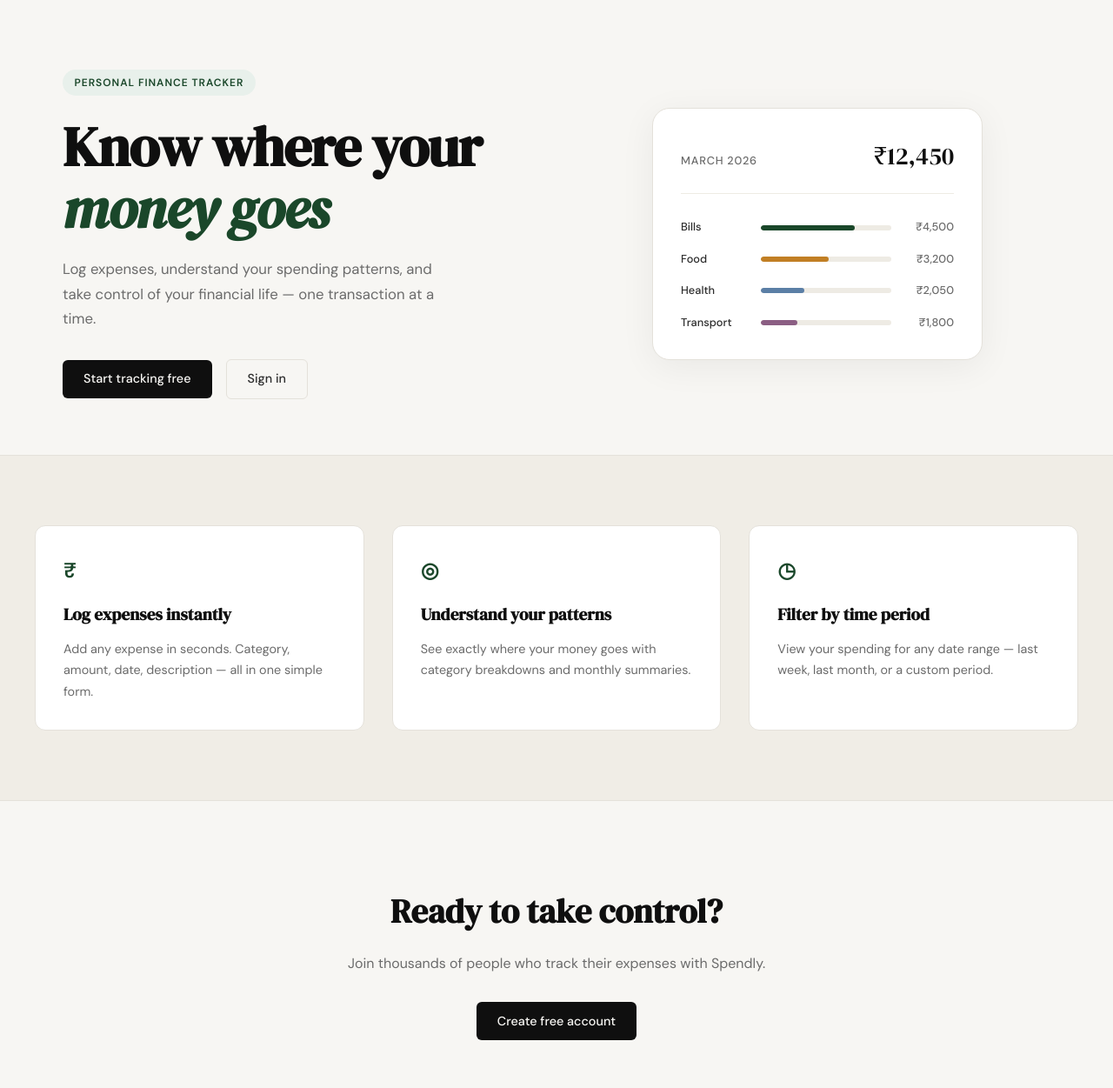
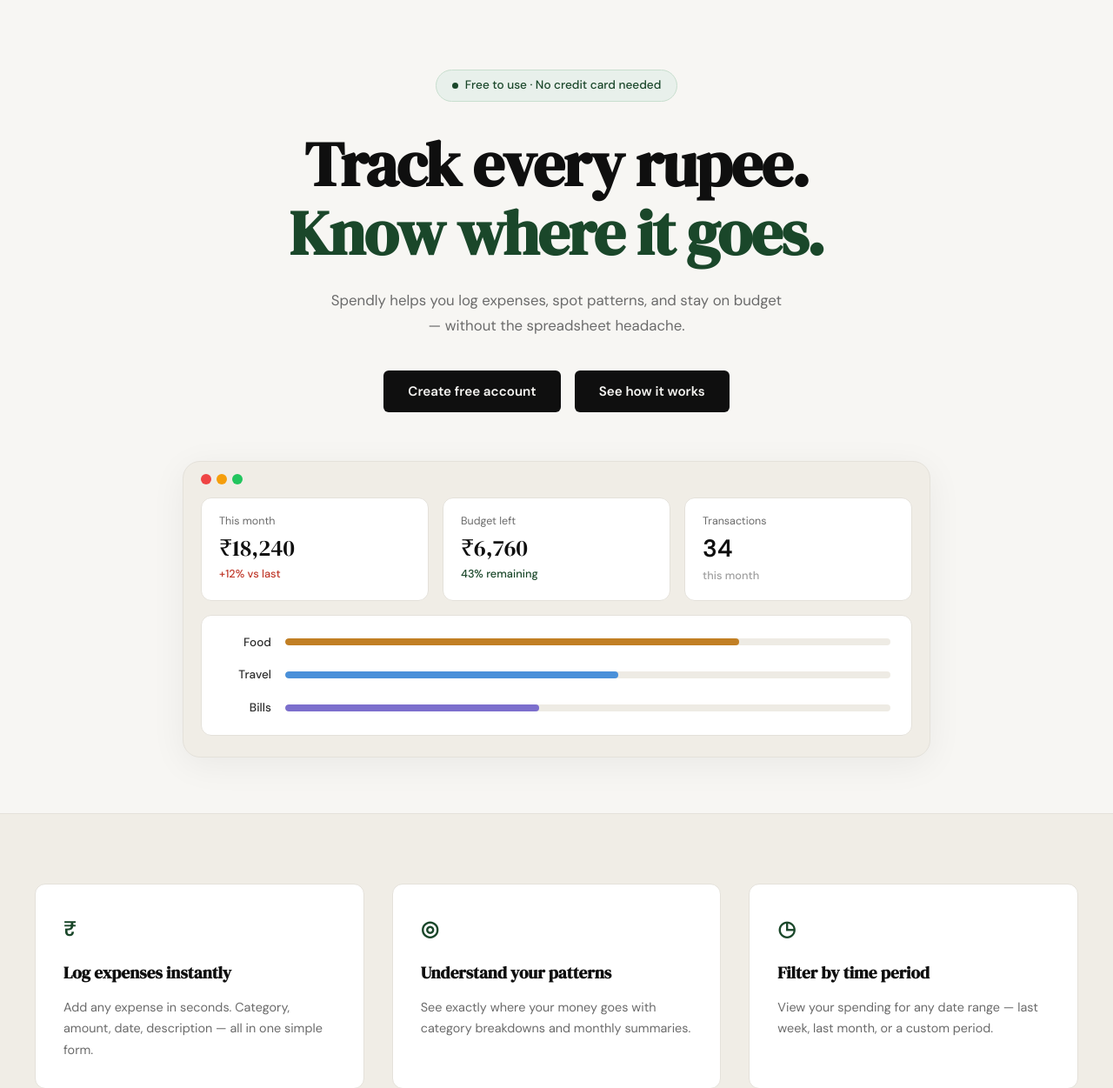
Before and after one commit to abhishekgoyat-materialplus/spendly, a Flask app: page / in a window 1280 px wide. Shown: the part 61-1312 px from the top of the page at 87% size. Run offline with Flask 3, Linux system fonts and the light colour scheme.

Commit message:
landing: redesign hero section

```diff
--- /dev/null
+++ b/static/css/landing.css
@@ -0,0 +1,211 @@
+/* ------------------------------------------------------------------ */
+/* Hero v2 — centered single-column                                    */
+/* ------------------------------------------------------------------ */
+
+.hero-v2 {
+    padding: 5rem 2rem 4rem;
+    text-align: center;
+}
+
+.hero-v2-inner {
+    max-width: 860px;
+    margin: 0 auto;
+    display: flex;
+    flex-direction: column;
+    align-items: center;
+}
+
+/* Badge */
+.hero-v2-badge {
+    display: inline-flex;
+    align-items: center;
+    gap: 0.5rem;
+    background: var(--accent-light);
+    color: var(--accent);
+    border: 1px solid #c8dece;
+    border-radius: 999px;
+    padding: 0.4rem 1.1rem;
+    font-size: 0.85rem;
+    font-weight: 500;
+    margin-bottom: 2rem;
+}
+
+.hero-v2-dot {
+    width: 7px;
+    height: 7px;
+    background: var(--accent);
+    border-radius: 50%;
+    flex-shrink: 0;
+}
+
+/* Title */
+.hero-v2-title {
+    font-family: var(--font-display);
+    font-size: clamp(2.75rem, 6vw, 4.5rem);
+    line-height: 1.1;
+    color: var(--ink);
+    letter-spacing: -0.02em;
+    margin-bottom: 1.5rem;
+}
+
+.hero-v2-accent {
+    display: block;
+    color: var(--accent);
+}
+
+/* Subtitle */
+.hero-v2-subtitle {
+    font-size: 1.05rem;
+    color: var(--ink-muted);
+    line-height: 1.75;
+    max-width: 520px;
+    margin-bottom: 2.25rem;
+}
+
+/* CTA buttons */
+.hero-v2-actions {
+    display: flex;
+    gap: 1rem;
+    justify-content: center;
+    margin-bottom: 3.5rem;
+}
+
+.hero-v2-btn {
+    display: inline-block;
+    background: var(--ink);
+    color: var(--paper);
+    padding: 0.75rem 1.75rem;
+    border-radius: var(--radius-sm);
+    font-family: var(--font-body);
+    font-size: 0.95rem;
+    font-weight: 600;
+    text-decoration: none;
+    transition: background 0.2s;
+}
+
+.hero-v2-btn:hover { background: var(--accent); }
+
+/* ------------------------------------------------------------------ */
+/* Mock browser window                                                 */
+/* ------------------------------------------------------------------ */
+
+.mock-win {
+    width: 100%;
+    background: var(--paper-warm);
+    border: 1px solid var(--border);
+    border-radius: var(--radius-lg);
+    overflow: hidden;
+    box-shadow: 0 8px 40px rgba(0, 0, 0, 0.06);
+}
+
+.mock-win-bar {
+    display: flex;
+    align-items: center;
+    gap: 6px;
+    padding: 0.9rem 1.25rem;
+}
+
+.mock-win-dot {
+    width: 12px;
+    height: 12px;
+    border-radius: 50%;
+    display: inline-block;
+}
+
+.mock-win-body {
+    padding: 0 1.25rem 1.5rem;
+    display: flex;
+    flex-direction: column;
+    gap: 1rem;
+}
+
+/* Stat cards */
+.mock-win-stats {
+    display: grid;
+    grid-template-columns: repeat(3, 1fr);
+    gap: 1rem;
+}
+
+.mock-win-stat {
+    background: var(--paper-card);
+    border: 1px solid var(--border);
+    border-radius: var(--radius-md);
+    padding: 1.1rem 1.25rem;
+    text-align: left;
+}
+
+.mock-win-stat-label {
+    font-size: 0.78rem;
+    color: var(--ink-muted);
+    margin-bottom: 0.35rem;
+}
+
+.mock-win-stat-value {
+    font-family: var(--font-display);
+    font-size: 1.65rem;
+    color: var(--ink);
+    line-height: 1.1;
+    margin-bottom: 0.3rem;
+}
+
+.mock-win-stat-value--plain {
+    font-family: var(--font-body);
+    font-weight: 700;
+    font-size: 1.75rem;
+}
+
+.mock-win-stat-sub { font-size: 0.8rem; font-weight: 500; }
+.mock-win-stat-sub--red   { color: var(--danger); }
+.mock-win-stat-sub--green { color: var(--accent); }
+.mock-win-stat-sub--muted { color: var(--ink-faint); }
+
+/* Category bars */
+.mock-win-cats {
+    background: var(--paper-card);
+    border: 1px solid var(--border);
+    border-radius: var(--radius-md);
+    padding: 1.25rem 1.5rem;
+    display: flex;
+    flex-direction: column;
+    gap: 1rem;
+    text-align: left;
+}
+
+.mock-win-cat-row {
+    display: grid;
+    grid-template-columns: 56px 1fr;
+    align-items: center;
+    gap: 1rem;
+}
+
+.mock-win-cat-name {
+    font-size: 0.85rem;
+    color: var(--ink-soft);
+    font-weight: 500;
+    text-align: right;
+}
+
+.mock-win-cat-track {
+    height: 8px;
+    background: var(--border-soft);
+    border-radius: 999px;
+    overflow: hidden;
+}
+
+.mock-win-cat-bar {
+    height: 100%;
+    border-radius: 999px;
+}
+
+.mock-win-cat-bar--amber  { background: var(--accent-2); }
+.mock-win-cat-bar--blue   { background: #4a90d9; }
+.mock-win-cat-bar--purple { background: #7c6fcd; }
+
+/* ------------------------------------------------------------------ */
+/* Responsive                                                          */
+/* ------------------------------------------------------------------ */
+
+@media (max-width: 700px) {
+    .mock-win-stats { grid-template-columns: 1fr; }
+    .hero-v2-actions { flex-direction: column; align-items: stretch; }
+}
--- a/templates/landing.html
+++ b/templates/landing.html
@@ -2,62 +2,82 @@
 
 {% block title %}Spendly — Track Every Rupee{% endblock %}
 
+{% block head %}
+<link rel="stylesheet" href="{{ url_for('static', filename='css/landing.css') }}">
+{% endblock %}
+
 {% block content %}
 
-<section class="hero">
-    <div class="hero-inner">
-        <div class="hero-badge">Personal Finance Tracker</div>
-        <h1 class="hero-title">
-            Know where your<br>
-            <em>money goes</em>
+<section class="hero-v2">
+    <div class="hero-v2-inner">
+
+        <div class="hero-v2-badge">
+            <span class="hero-v2-dot"></span>
+            Free to use · No credit card needed
+        </div>
+
+        <h1 class="hero-v2-title">
+            Track every rupee.<br>
+            <span class="hero-v2-accent">Know where it goes.</span>
         </h1>
-        <p class="hero-subtitle">
-            Log expenses, understand your spending patterns,
-            and take control of your financial life —
-            one transaction at a time.
+
+        <p class="hero-v2-subtitle">
+            Spendly helps you log expenses, spot patterns, and stay
+            on budget — without the spreadsheet headache.
         </p>
-        <div class="hero-actions">
-            <a href="{{ url_for('register') }}" class="btn-primary">Start tracking free</a>
-            <a href="{{ url_for('login') }}" class="btn-ghost">Sign in</a>
+
+        <div class="hero-v2-actions">
+            <a href="{{ url_for('register') }}" class="hero-v2-btn">Create free account</a>
+            <a href="#" class="hero-v2-btn">See how it works</a>
         </div>
-    </div>
-    <div class="hero-visual">
-        <div class="mock-card">
-            <div class="mock-card-header">
-                <span class="mock-label">March 2026</span>
-                <span class="mock-total">₹12,450</span>
+
+        <div class="mock-win">
+            <div class="mock-win-bar">
+                <span class="mock-win-dot" style="background:#ef4444"></span>
+                <span class="mock-win-dot" style="background:#f59e0b"></span>
+                <span class="mock-win-dot" style="background:#22c55e"></span>
             </div>
-            <div class="mock-bars">
-                <div class="mock-bar-row">
-                    <span class="mock-cat">Bills</span>
-                    <div class="mock-bar-track">
-                        <div class="mock-bar" style="width: 72%"></div>
+            <div class="mock-win-body">
+                <div class="mock-win-stats">
+                    <div class="mock-win-stat">
+                        <p class="mock-win-stat-label">This month</p>
+                        <p class="mock-win-stat-value">₹18,240</p>
+                        <p class="mock-win-stat-sub mock-win-stat-sub--red">+12% vs last</p>
                     </div>
-                    <span class="mock-amt">₹4,500</span>
+                    <div class="mock-win-stat">
+                        <p class="mock-win-stat-label">Budget left</p>
+                        <p class="mock-win-stat-value">₹6,760</p>
+                        <p class="mock-win-stat-sub mock-win-stat-sub--green">43% remaining</p>
+                    </div>
+                    <div class="mock-win-stat">
+                        <p class="mock-win-stat-label">Transactions</p>
+                        <p class="mock-win-stat-value mock-win-stat-value--plain">34</p>
+                        <p class="mock-win-stat-sub mock-win-stat-sub--muted">this month</p>
+                    </div>
                 </div>
-                <div class="mock-bar-row">
-                    <span class="mock-cat">Food</span>
-                    <div class="mock-bar-track">
-                        <div class="mock-bar mock-bar-2" style="width: 52%"></div>
+                <div class="mock-win-cats">
+                    <div class="mock-win-cat-row">
+                        <span class="mock-win-cat-name">Food</span>
+                        <div class="mock-win-cat-track">
+                            <div class="mock-win-cat-bar mock-win-cat-bar--amber" style="width:75%"></div>
+                        </div>
                     </div>
-                    <span class="mock-amt">₹3,200</span>
-                </div>
-                <div class="mock-bar-row">
-                    <span class="mock-cat">Health</span>
-                    <div class="mock-bar-track">
-                        <div class="mock-bar mock-bar-3" style="width: 33%"></div>
+                    <div class="mock-win-cat-row">
+                        <span class="mock-win-cat-name">Travel</span>
+                        <div class="mock-win-cat-track">
+                            <div class="mock-win-cat-bar mock-win-cat-bar--blue" style="width:55%"></div>
+                        </div>
                     </div>
-                    <span class="mock-amt">₹2,050</span>
-                </div>
-                <div class="mock-bar-row">
-                    <span class="mock-cat">Transport</span>
-                    <div class="mock-bar-track">
-                        <div class="mock-bar mock-bar-4" style="width: 28%"></div>
+                    <div class="mock-win-cat-row">
+                        <span class="mock-win-cat-name">Bills</span>
+                        <div class="mock-win-cat-track">
+                            <div class="mock-win-cat-bar mock-win-cat-bar--purple" style="width:42%"></div>
+                        </div>
                     </div>
-                    <span class="mock-amt">₹1,800</span>
                 </div>
             </div>
         </div>
+
     </div>
 </section>
 
```
